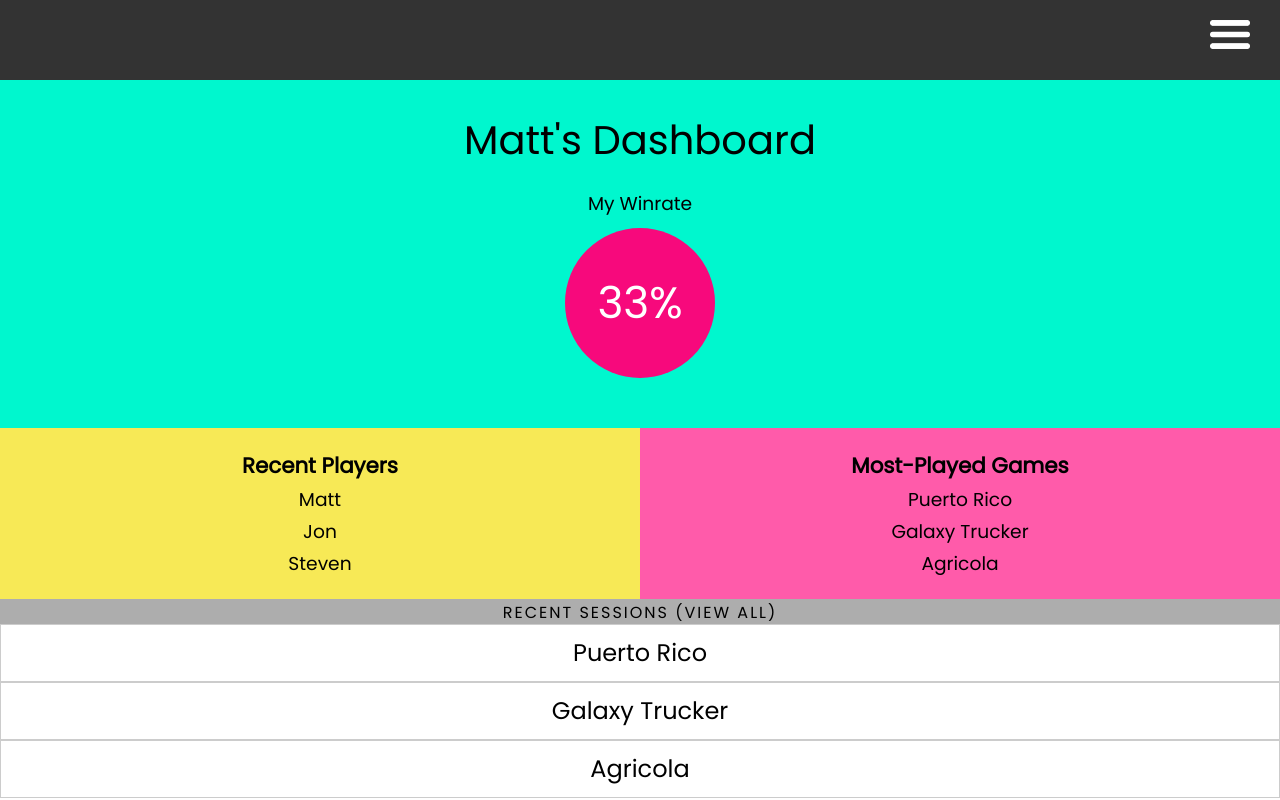
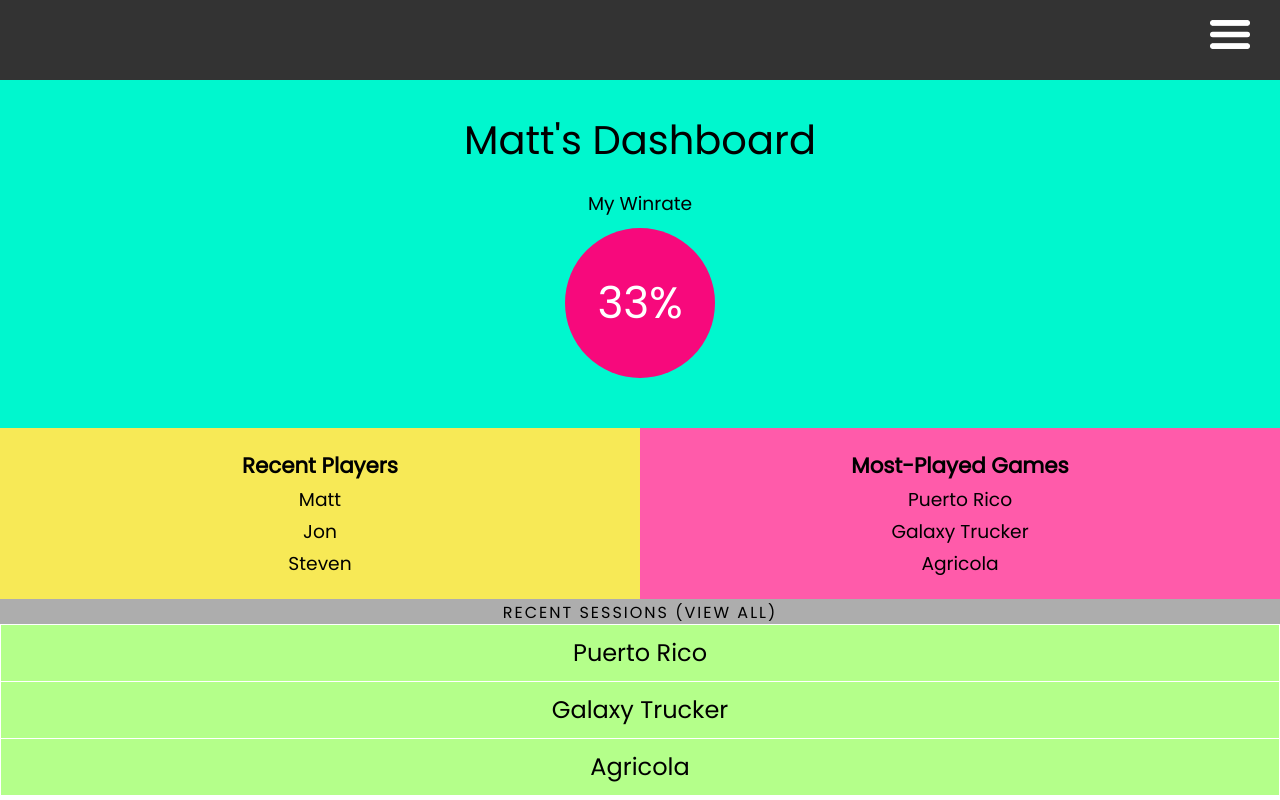
Before and after one commit to MattLong87/winrate-client, a React (Create React App) app: page /dashboard in a window 1280 px wide. Built offline with nearby package versions, Linux system fonts and the light colour scheme; no server answers.

Commit message:
dashboard styling

```diff
--- a/src/css/dashboard.css
+++ b/src/css/dashboard.css
@@ -38,3 +38,7 @@
     color: black;
     text-decoration: underline;
 }
+
+.dashboard .session .title{
+    background: rgba(162, 255, 109, 0.8)
+}
--- a/src/css/session.css
+++ b/src/css/session.css
@@ -1,5 +1,6 @@
 .session{
-    border: 1px solid #ccc;
+    border: 1px solid #fff;
+    border-bottom: #ccc;
     overflow: hidden;
 }
 
```
